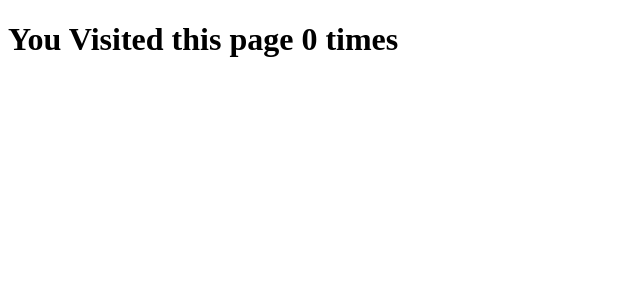
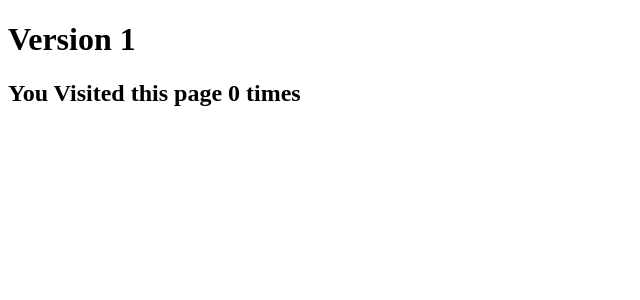
Before and after one commit to dduarte-odoogap/test-nuxt-deployment, a Nuxt app: page / in a window 1280 px wide. Shown: the top 300 px of the page, without its empty margins (0-640 px from the left). Built offline with nearby package versions, Linux system fonts and the light colour scheme; no server answers.

Commit message:
imp: version 1

```diff
--- a/app.vue
+++ b/app.vue
@@ -1,6 +1,7 @@
 <template>
   <div>
-    <h1>You Visited this page {{ counter }} times</h1>
+    <h1>Version 1</h1>
+    <h2>You Visited this page {{ counter }} times</h2>
   </div>
 </template>
 
```
